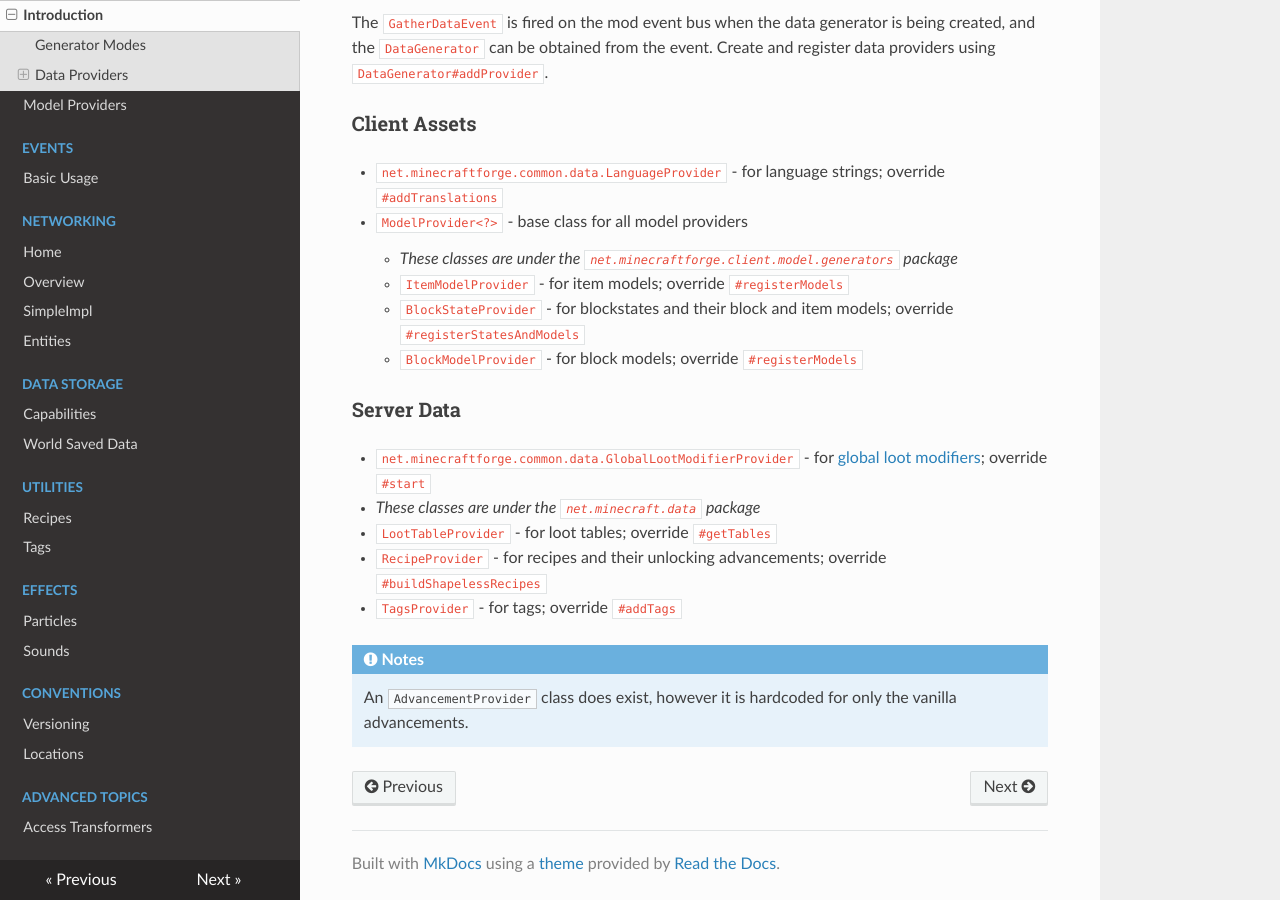
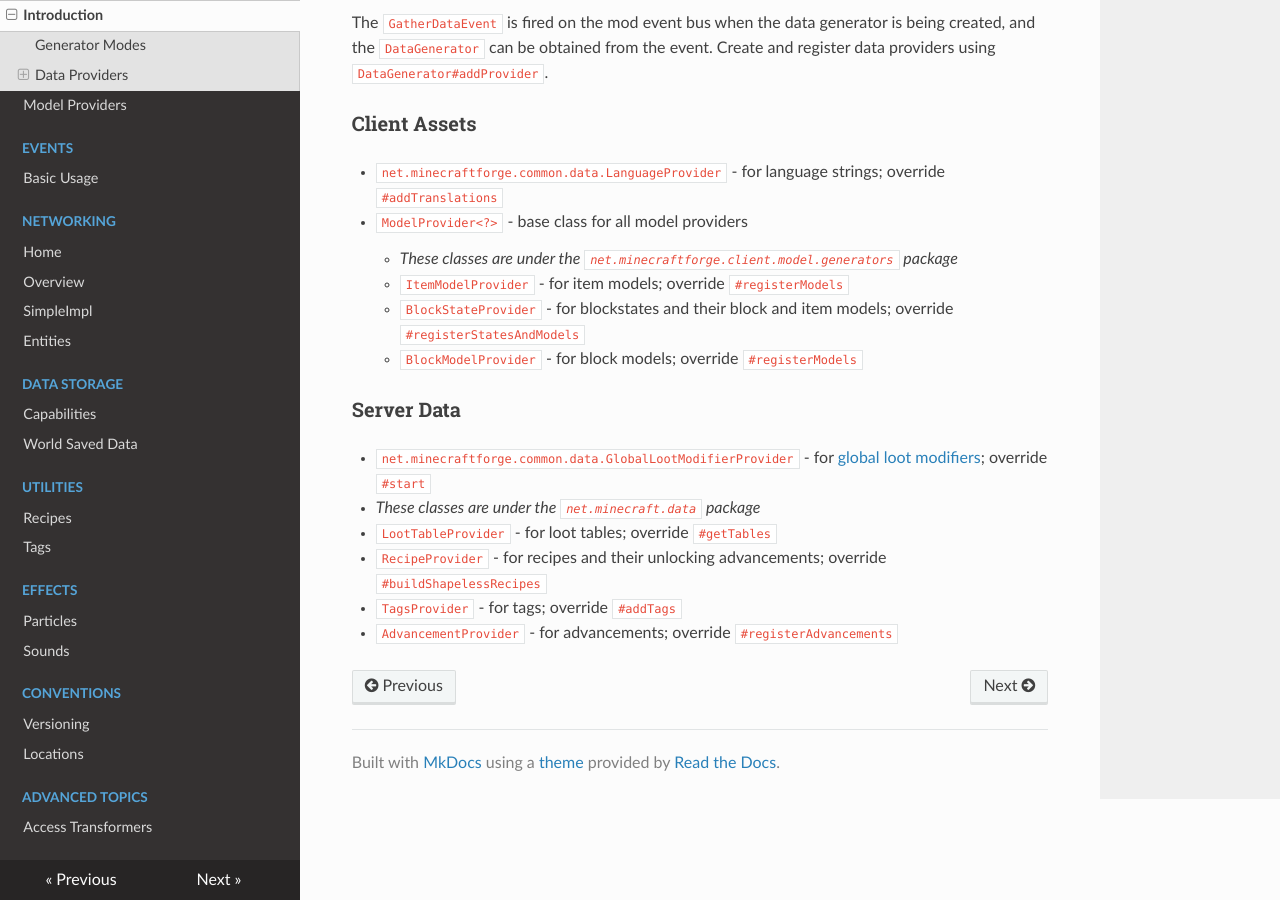
Before and after one commit to MinecraftForge/Documentation, an MkDocs documentation site: the page built from docs/datagen/intro.md, in a window 1280 px wide and 900 px high, scrolled down 1172 px. Built offline with MkDocs 1.6.1, drawn with Linux system fonts in a browser that asks for light colours; nearby versions of some CDN libraries.

Commit message:
Add AdvancementProvider to viable generators

```diff
--- a/docs/datagen/intro.md
+++ b/docs/datagen/intro.md
@@ -47,8 +47,6 @@ The `GatherDataEvent` is fired on the mod event bus when the data generator is b
   * `LootTableProvider` - for loot tables; override `#getTables`
   * `RecipeProvider` - for recipes and their unlocking advancements; override `#buildShapelessRecipes`
   * `TagsProvider` - for tags; override `#addTags`
-
-!!! notes
-	An `AdvancementProvider` class does exist, however it is hardcoded for only the vanilla advancements.
+  * `AdvancementProvider` - for advancements; override `#registerAdvancements`
 
 [glm]: ../items/globallootmodifiers.md
```
